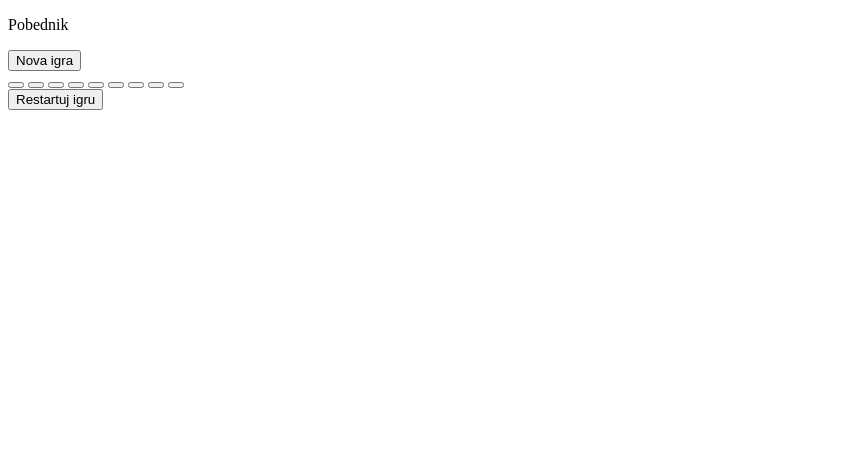
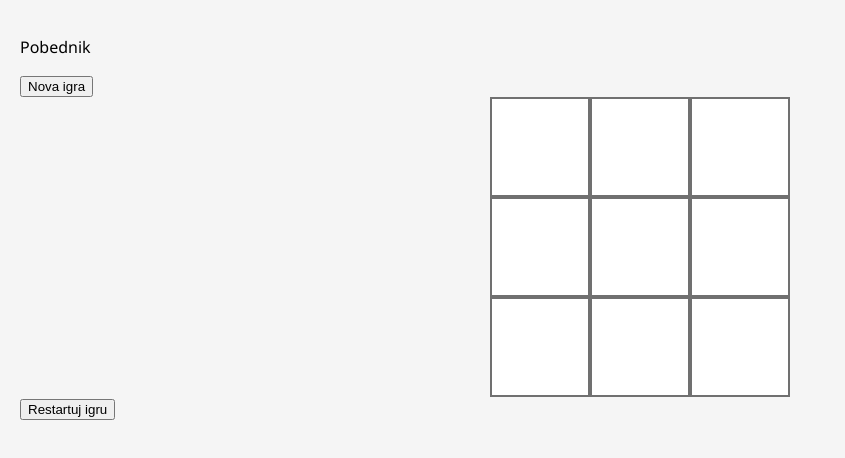
Before and after one commit to trinstone/ProjekatIksOks, a plain HTML site: page iksOks.html in a window 1280 px wide. Shown: the whole page, without its empty margins (0-845 px from the left). Drawn offline with Linux system fonts and the light colour scheme.

Commit message:
malo promenjen css - samo tabela

```diff
--- /dev/null
+++ b/css/style copy.css
@@ -0,0 +1,118 @@
+
+body {
+    font-family: 'Segoe UI', Tahoma, Geneva, Verdana, sans-serif;
+    background-color: #f5f5f5;
+    align-items: center;
+    margin: auto;
+    padding: 20px;
+    box-sizing: border-box;
+}
+
+/*.modIgre {
+    display: flex;
+    gap: 15px;
+    margin-bottom: 30px;
+}
+
+.modIgre button {
+    padding: 12px 24px;
+    font-size: 1.1rem;
+    background-color: #4a6fa5;
+    color: white;
+    border: none;
+    border-radius: 6px;
+    cursor: pointer;
+    transition: all 0.3s ease;
+}
+
+.modIgre button:hover {
+    background-color: #3a5a8f;
+    transform: translateY(-2px);
+}
+
+#tabla {
+    display: grid;
+    grid-template-columns: repeat(3, 100px);
+    grid-template-rows: repeat(3, 100px);
+    gap: 10px;
+    margin: 20px 0;
+}*/
+
+#tabla {
+    width: 300px;
+    height: 300px;
+    margin: auto;
+}
+
+.poljeTable {
+    width: 100px;
+    height: 100px;
+    background-color: white;
+    float: left;
+    border: solid #707070 2px;
+}
+
+.poljeTable:hover {
+    background-color: #f0f0f0;
+    border-color: black;
+}
+/*
+.tokIgre {
+    display: flex;
+    gap: 15px;
+    margin-top: 20px;
+}
+
+.tokIgre button {
+    padding: 10px 20px;
+    font-size: 1rem;
+    background-color: #6c757d;
+    color: white;
+    border: none;
+    border-radius: 6px;
+    cursor: pointer;
+}
+
+.tokIgre button:hover {
+    background-color: #5a6268;
+}
+
+#krajIgreOkvir {
+    display: none;
+    position: fixed;
+    top: 50%;
+    left: 50%;
+    transform: translate(-50%, -50%);
+    background-color: rgba(255, 255, 255, 0.95);
+    padding: 30px;
+    border-radius: 10px;
+    box-shadow: 0 4px 20px rgba(0, 0, 0, 0.15);
+    text-align: center;
+    z-index: 100;
+}
+
+#krajIgrePoruka {
+    font-size: 1.5rem;
+    color: #333;
+    margin: 0;
+}
+
+.poljeTable[data-value="X"] {
+    color: #dc3545;
+}
+
+.poljeTable[data-value="O"] {
+    color: #28a745;
+}
+
+@media (max-width: 400px) {
+    #tabla {
+        grid-template-columns: repeat(3, 80px);
+        grid-template-rows: repeat(3, 80px);
+    }
+
+    .modIgre {
+        flex-direction: column;
+        width: 100%;
+    }
+}*/
--- a/iksOks.html
+++ b/iksOks.html
@@ -2,6 +2,7 @@
 <html>
     <head>
         <meta charset="UTF-8">
+        <link rel="stylesheet" href="./css/style copy.css">
     </head>
     <body>
         <div id="krajIgre">
```
